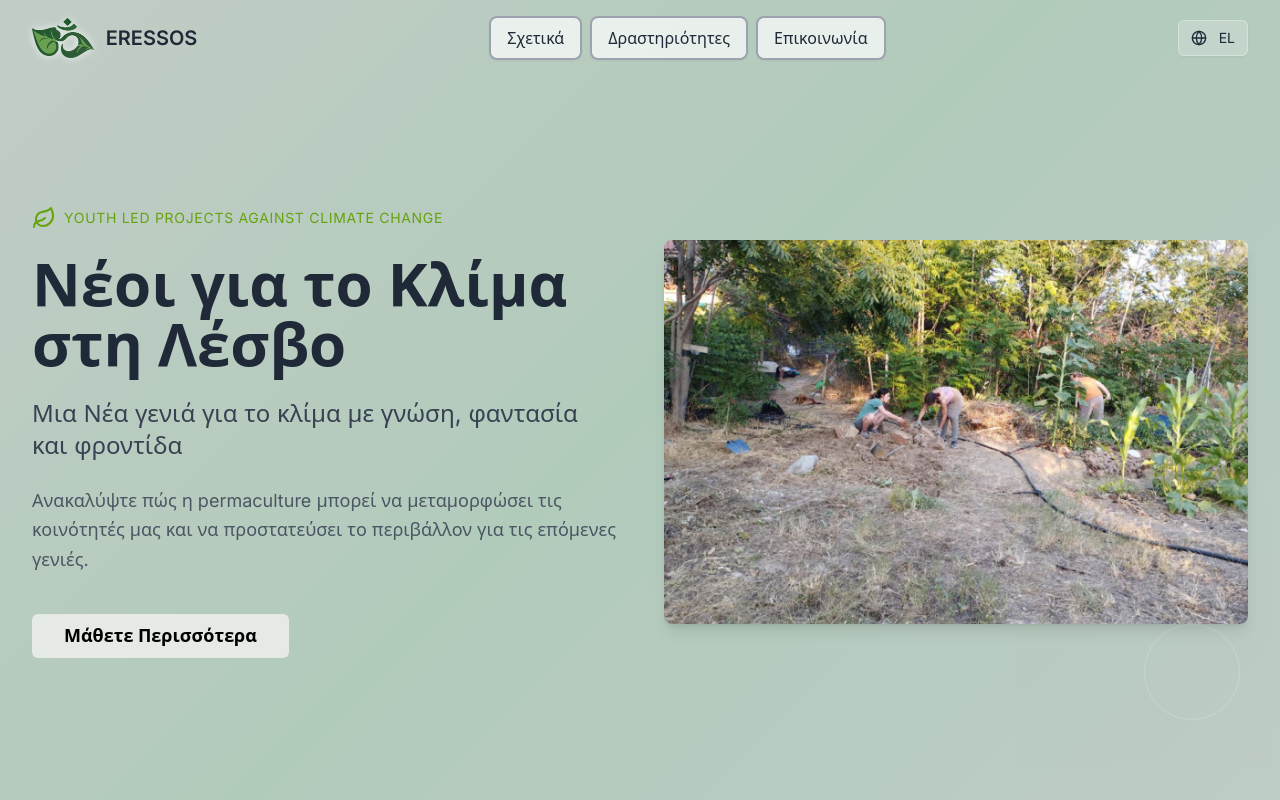
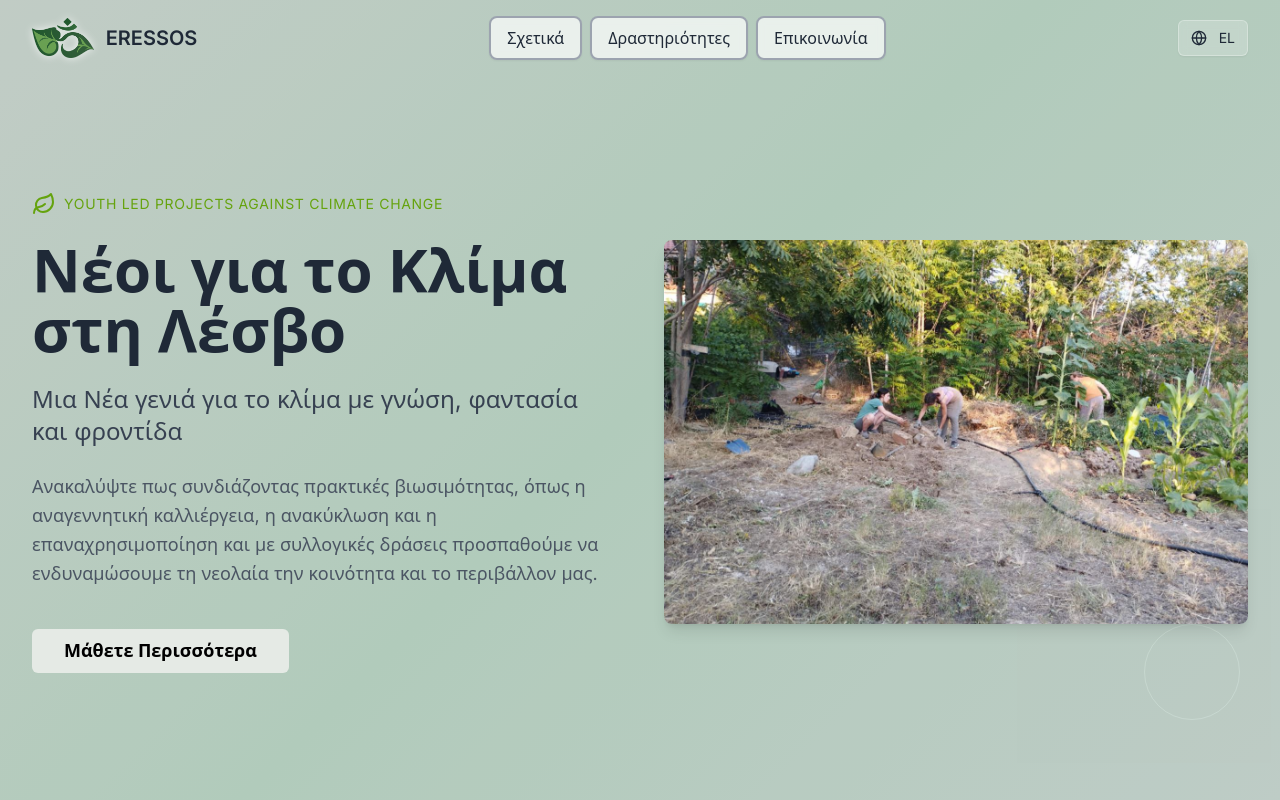
Before and after one commit to powerlovercoding/om-erresos-permaculture-web, a React (Vite) app: page / in a window 1280 px wide. Shown: the top 800 px of the page. Built offline with nearby package versions, Linux system fonts and the light colour scheme.

Commit message:
Update hero description
Updated the hero description with the new Greek text and its English translation.

```diff
--- a/src/contexts/LanguageContext.tsx
+++ b/src/contexts/LanguageContext.tsx
@@ -20,7 +20,7 @@ const translations = {
     // Hero
     'hero.title': 'Νέοι για το Κλίμα στη Λέσβο',
     'hero.subtitle': 'Μια Νέα γενιά για το κλίμα με γνώση, φαντασία και φροντίδα',
-    'hero.description': 'Ανακαλύψτε πώς η permaculture μπορεί να μεταμορφώσει τις κοινότητές μας και να προστατεύσει το περιβάλλον για τις επόμενες γενιές.',
+    'hero.description': 'Ανακαλύψτε πως συνδιάζοντας πρακτικές βιωσιμότητας, όπως η αναγεννητική καλλιέργεια, η ανακύκλωση και η επαναχρησιμοποίηση και με συλλογικές δράσεις προσπαθούμε να ενδυναμώσουμε τη νεολαία την κοινότητα και το περιβάλλον μας.',
     'hero.cta': 'Μάθετε Περισσότερα',
 
     // About
@@ -126,7 +126,7 @@ const translations = {
     // Hero
     'hero.title': 'Youth for Climate in Lesvos',
     'hero.subtitle': 'A New Generation for Climate with Knowledge, Imagination and Care',
-    'hero.description': 'Discover how permaculture can transform our communities and protect the environment for future generations.',
+    'hero.description': 'Discover how by combining sustainability practices, such as regenerative agriculture, recycling and reuse, and through collective actions, we strive to empower youth, community and our environment.',
     'hero.cta': 'Learn More',
 
     // About
```
